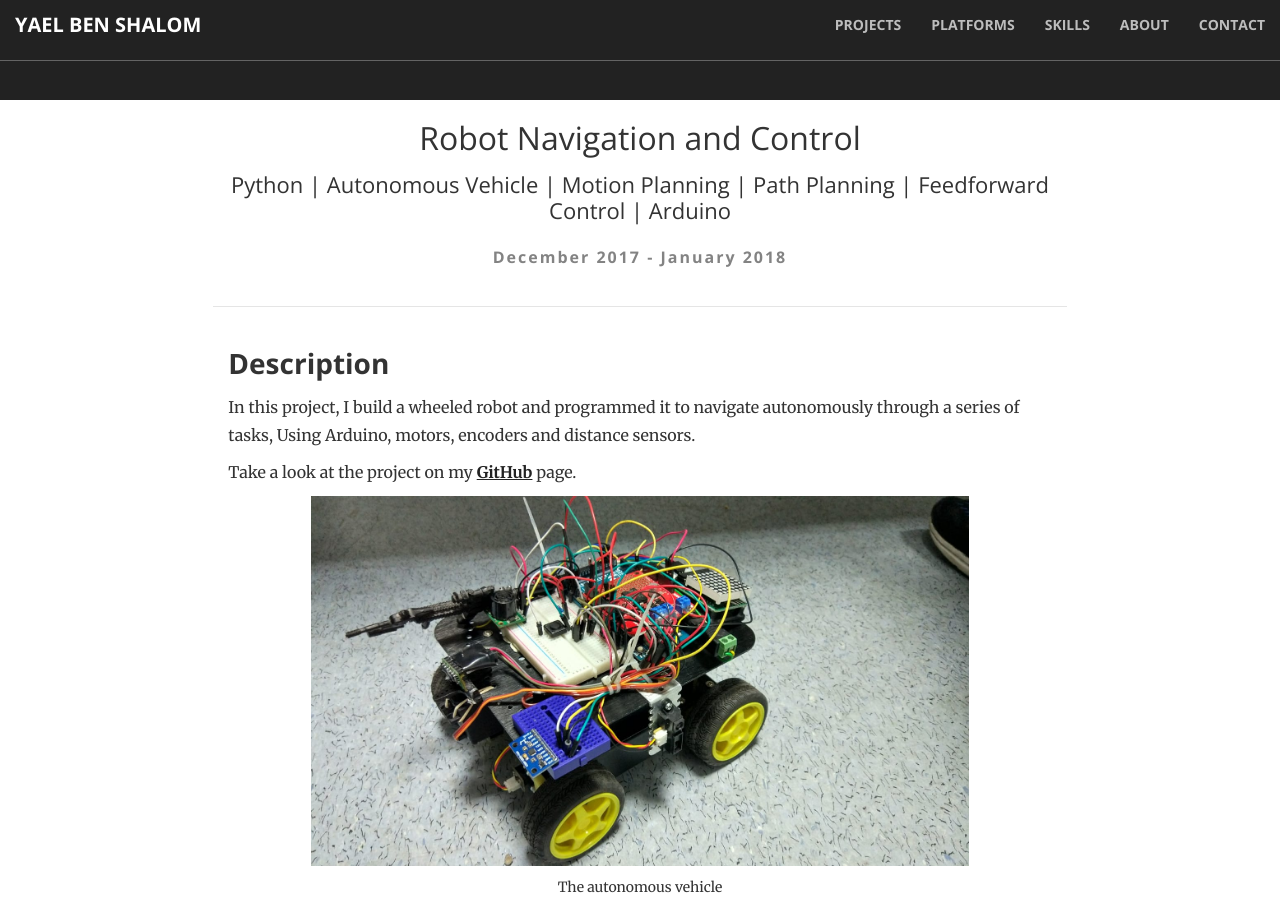
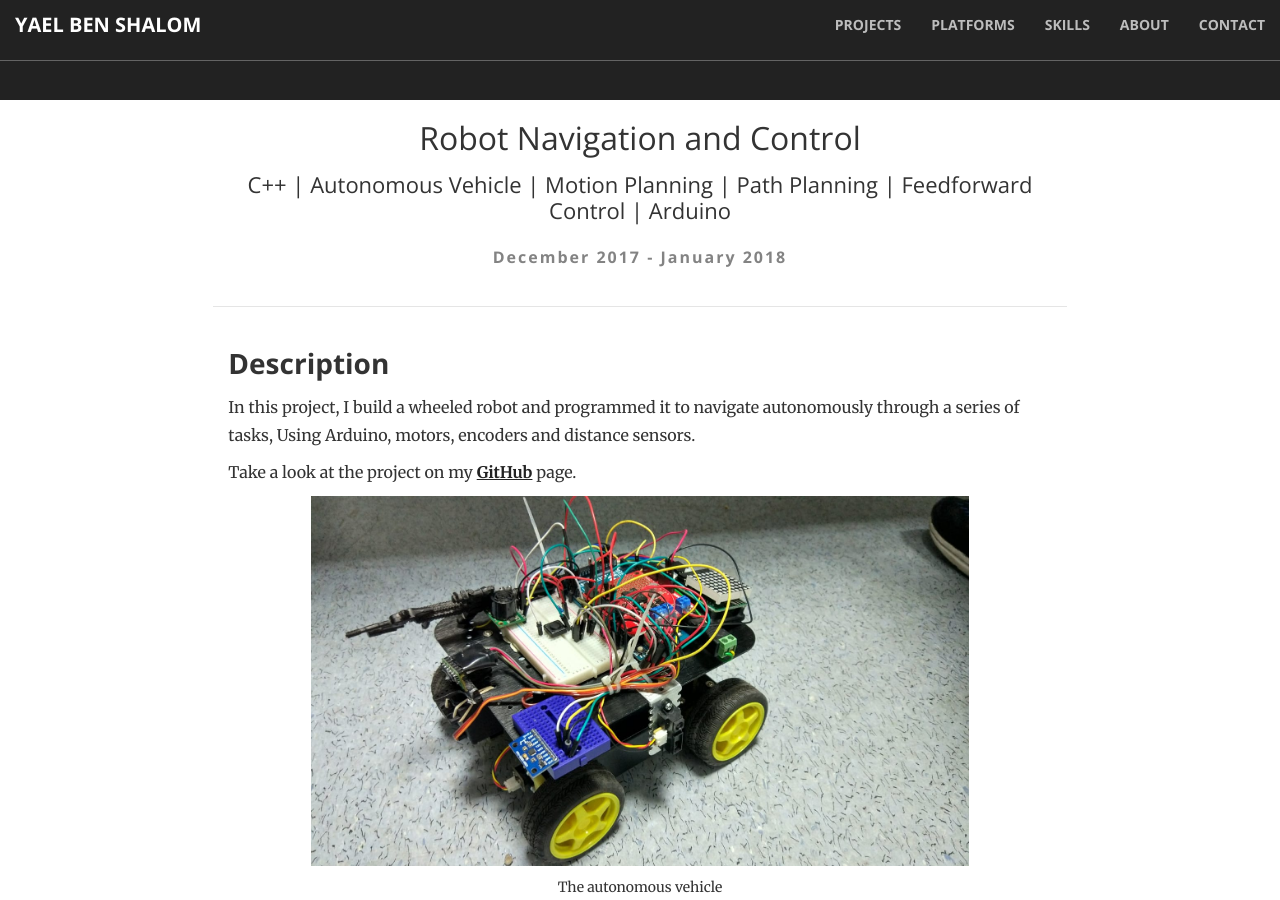
Before and after one commit to YaelBenShalom/yaelbenshalom.github.io, a Jekyll site: the page built from mechatronics.html, in a window 1280 px wide and 900 px high. Built offline with Jekyll 4.4.1, drawn with Linux system fonts in a browser that asks for light colours.

Commit message:
update code

```diff
--- a/_includes/ML_object_detection.html
+++ b/_includes/ML_object_detection.html
@@ -8,8 +8,8 @@
                 <!-- Header -->
                 <div class="modal-header">
                     <h2 class="text-center modal-title">Real-Time Object Recognition and Classification</h2>
-                    <h5 class="text-center">Python | Pytorch | Machine Learning | Neural Networks | YOLO | Computer
-                        Vision</h5>
+                    <h5 class="text-center">Python | Pytorch | Machine Learning | Neural Networks | Computer Vision |
+                        YOLO</h5>
                     <h6 class="text-center">January 2021 - March 2021</h6>
                 </div>
 
--- a/_includes/mechatronics.html
+++ b/_includes/mechatronics.html
@@ -8,7 +8,7 @@
                 <!-- Header -->
                 <div class="modal-header">
                     <h2 class="text-center modal-title">Robot Navigation and Control</h2>
-                    <h5 class="text-center">Python | Autonomous Vehicle | Motion Planning | Path Planning | Feedforward
+                    <h5 class="text-center">C++ | Autonomous Vehicle | Motion Planning | Path Planning | Feedforward
                         Control | Arduino</h5>
                     <h6 class="text-center">December 2017 - January 2018</h6>
                 </div>
```
